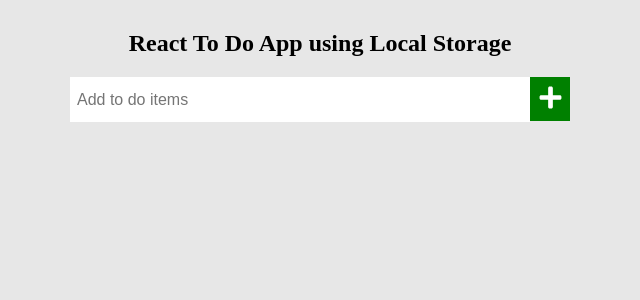
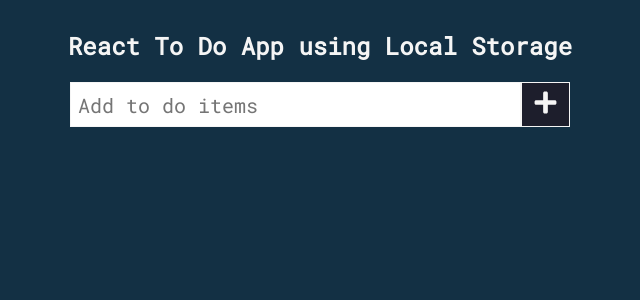
Before and after one commit to sujanrajs/react-todo-app, a React (Create React App) app: page / in a window 1280 px wide. Shown: the top 300 px of the page, without its empty margins (320-960 px from the left). Built offline with nearby package versions, Linux system fonts and the light colour scheme; the HTML template or start-up script is replaced by a standard one.

Commit message:
change favicon and styling

```diff
--- a/public/index.html
+++ b/public/index.html
@@ -2,7 +2,12 @@
 <html lang="en">
   <head>
     <meta charset="utf-8" />
-    <link rel="icon" href="%PUBLIC_URL%/favicon.ico" />
+    <link
+      rel="icon"
+      type="image/png"
+      sizes="96x96"
+      href="%PUBLIC_URL%/favicon.png"
+    />
     <meta name="viewport" content="width=device-width, initial-scale=1" />
     <meta name="theme-color" content="#000000" />
     <meta
--- a/src/index.css
+++ b/src/index.css
@@ -1,12 +1,15 @@
+@import url("https://fonts.googleapis.com/css2?family=Roboto+Mono:wght@400&display=swap");
 * {
   margin: 0;
   padding: 0;
   box-sizing: border-box;
+  font-family: "Roboto Mono", monospace;
+  color: whitesmoke;
 }
 
 html,
 body {
-  background-color: #e7e7e7;
+  background-color: #133044;
 }
 
 .wrapper {
@@ -40,26 +43,28 @@ h2 {
   outline: none;
   border: none;
   text-indent: 2px;
-  font-size: 16px;
+  font-size: 20px;
+  color: black;
   padding: 5px;
+  border: 1px solid whitesmoke;
 }
 
 .form-and-todo-box .input-and-button .button {
-  width: 8%;
+  width: 10%;
   height: 100%;
-  background-color: green;
+  background-color: #1d1e2c;
   display: flex;
   justify-content: center;
   align-items: center;
-  margin-top: -1px;
+  border: 1px solid whitesmoke;
 }
 
 .form-and-todo-box .input-and-button .button button {
   outline: none;
   cursor: pointer;
-  border: 2px solid green;
+  border: none;
   background-color: transparent;
-  color: #fff;
+  font-size: 15px;
 }
 
 .form-and-todo-box .input-and-button .button.edit {
@@ -82,16 +87,19 @@ h2 {
 }
 
 .todo-lists span {
-  font-size: 14px;
+  font-size: 20px;
   font-weight: 600;
 }
 
 .todo-lists .edit-and-delete {
   display: flex;
   cursor: pointer;
+  font-size: 20px;
 }
 
 .delete-all {
   padding: 10px;
   cursor: pointer;
+  background-color: #1d1e2c;
+  border: 1px solid whitesmoke;
 }
```
Also changed, not shown: public/favicon.png (added), 1 other file (tests, documents, lock files or other folders).
